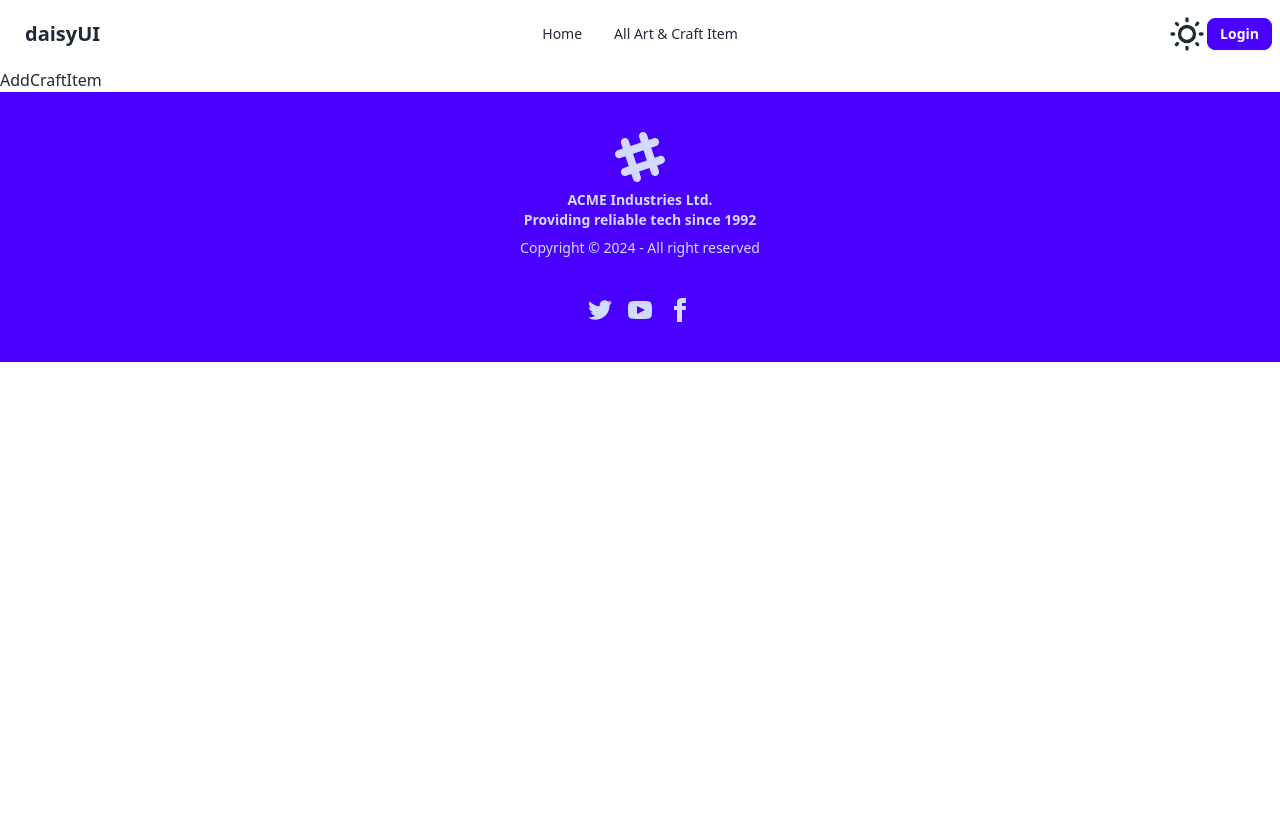
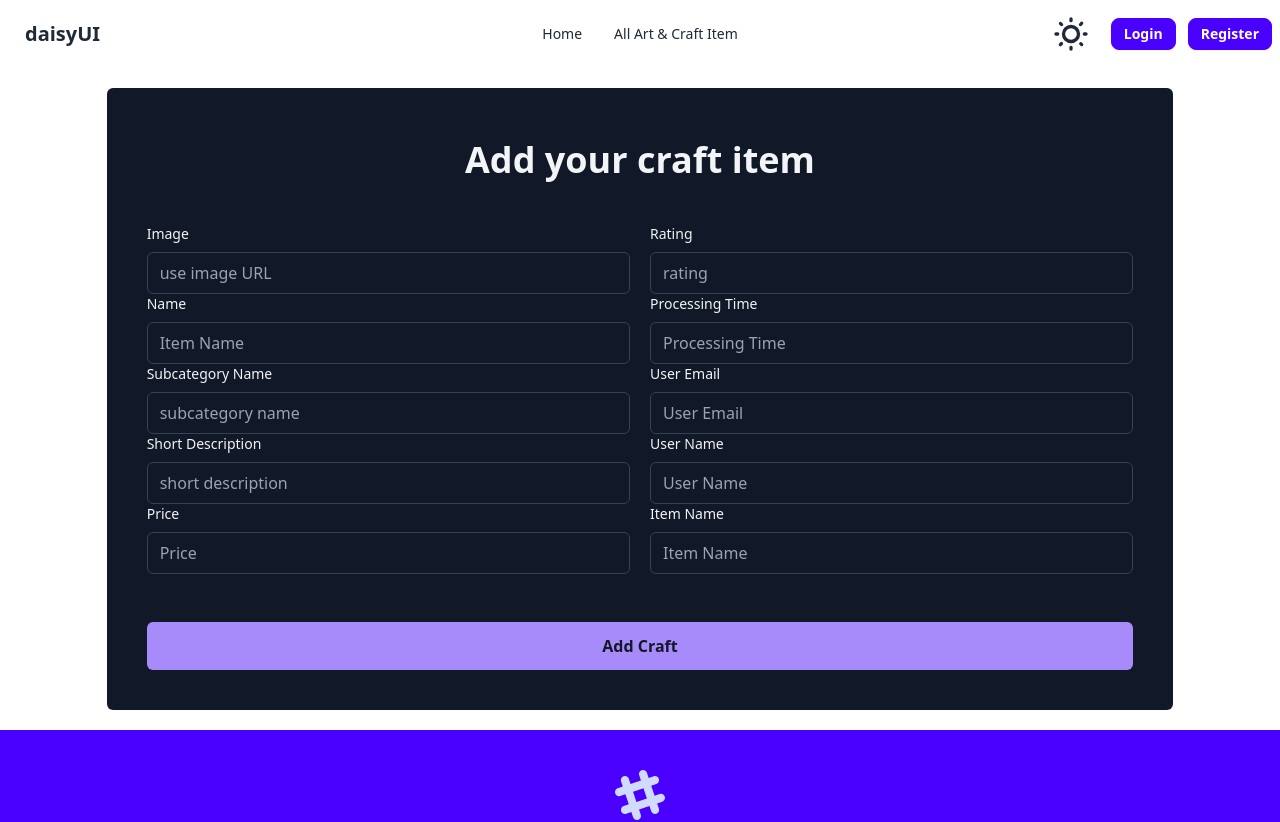
Before and after one commit to rijviislam/creative-palette, a React (Vite) app: page /addcraftitem in a window 1280 px wide. Shown: the top 822 px of the page. Before the commit the page ends 800 px from the top, so only its background shows below. Built offline with nearby package versions, Linux system fonts and the light colour scheme; no server answers.

Commit message:
feat: added banner section and slider and design the add craft item page

```diff
--- /dev/null
+++ b/src/Components/ArtAndCraftUpdate/ArtAndCraftUpdate.jsx
@@ -0,0 +1,7 @@
+export default function ArtAndCraftUpdate() {
+  return (
+    <div>
+      <h2 className="text-3xl">Art And Craft Update</h2>
+    </div>
+  );
+}
--- /dev/null
+++ b/src/Components/Banner/Banner.jsx
@@ -0,0 +1,71 @@
+// Import Swiper React components
+import "swiper/css/autoplay";
+import { Swiper, SwiperSlide } from "swiper/react";
+// Import Swiper styles
+import "swiper/css";
+import "swiper/css/effect-fade";
+import "swiper/css/navigation";
+
+// import required modules
+import { useRef } from "react";
+import { Autoplay, EffectFade } from "swiper/modules";
+
+export default function Banner() {
+  const swiperRefLocal = useRef();
+  const handleMouseEnter = () => {
+    swiperRefLocal?.current?.swiper?.autoplay?.stop();
+  };
+  const handleMouseLeave = () => {
+    swiperRefLocal?.current?.swiper?.autoplay?.start();
+  };
+  return (
+    <div
+      className="w-full h-[555px]"
+      onMouseEnter={handleMouseEnter}
+      onMouseLeave={handleMouseLeave}
+    >
+      <Swiper
+        spaceBetween={30}
+        effect={"fade"}
+        modules={[EffectFade, Autoplay]}
+        ref={swiperRefLocal}
+        autoplay={{ delay: 600 }}
+        className="mySwiper w-full h-full"
+      >
+        <SwiperSlide>
+          <img
+            className="w-full object-contain"
+            src="https://i.ibb.co/FVFGD30/pexels-ian-panelo-7036446.jpg"
+          />
+        </SwiperSlide>
+        <SwiperSlide>
+          <img className="w-full" src="https://i.ibb.co/wNzb8Qz/portrait.jpg" />
+        </SwiperSlide>
+        <SwiperSlide>
+          <img
+            className="w-full object-contain"
+            src="https://i.ibb.co/WpkLKHy/oil.jpg"
+          />
+        </SwiperSlide>
+        <SwiperSlide>
+          <img
+            className="w-full object-contain"
+            src="https://i.ibb.co/ZzK8h8h/16516.jpg"
+          />
+        </SwiperSlide>
+        <SwiperSlide>
+          <img
+            className="w-full object-contain"
+            src="https://i.ibb.co/0Fjcgww/h26090.jpg"
+          />
+        </SwiperSlide>
+        <SwiperSlide>
+          <img
+            className="w-full object-contain"
+            src="https://i.ibb.co/Hpqq24R/blob.jpg"
+          />
+        </SwiperSlide>
+      </Swiper>
+    </div>
+  );
+}
--- /dev/null
+++ b/src/Components/CraftItems/CraftItems.jsx
@@ -0,0 +1,7 @@
+export default function CraftItems() {
+  return (
+    <div>
+      <h2 className="text4xl">CraftItems</h2>
+    </div>
+  );
+}
--- a/src/Components/Home/Home.jsx
+++ b/src/Components/Home/Home.jsx
@@ -1,7 +1,11 @@
+import Banner from "../Banner/Banner";
+import CraftItems from "../CraftItems/CraftItems";
+
 export default function Home() {
   return (
     <div>
-      <h2 className="text-3xl">Home</h2>
+      <Banner />
+      <CraftItems />
     </div>
   );
 }
--- a/src/Components/Navbar/Navbar.jsx
+++ b/src/Components/Navbar/Navbar.jsx
@@ -59,7 +59,7 @@ export default function Navbar() {
       </div>
 
       <div className="navbar-end">
-        <label className="swap swap-rotate">
+        <label className="swap swap-rotate mr-5 ">
           <input
             type="checkbox"
             className="theme-controller"
@@ -83,7 +83,20 @@ export default function Navbar() {
             <path d="M21.64,13a1,1,0,0,0-1.05-.14,8.05,8.05,0,0,1-3.37.73A8.15,8.15,0,0,1,9.08,5.49a8.59,8.59,0,0,1,.25-2A1,1,0,0,0,8,2.36,10.14,10.14,0,1,0,22,14.05,1,1,0,0,0,21.64,13Zm-9.5,6.69A8.14,8.14,0,0,1,7.08,5.22v.27A10.15,10.15,0,0,0,17.22,15.63a9.79,9.79,0,0,0,2.1-.22A8.11,8.11,0,0,1,12.14,19.73Z" />
           </svg>
         </label>
-        {user ? (
+        {!user ? (
+          <div className="flex gap-3">
+            <Link to="/login">
+              <button className="btn btn-sm text-white  btn-primary">
+                Login
+              </button>
+            </Link>
+            <Link to="/register">
+              <button className="btn btn-sm text-white  btn-primary">
+                Register
+              </button>
+            </Link>
+          </div>
+        ) : (
           <div className="flex gap-5 items-center justify-center">
             <div className="w-10 h-10  overflow-hidden rounded-full">
               <img
@@ -99,12 +112,6 @@ export default function Navbar() {
               Logout
             </button>
           </div>
-        ) : (
-          <Link to="/login">
-            <button className="btn btn-sm text-white  btn-primary">
-              Login
-            </button>
-          </Link>
         )}
       </div>
     </div>
--- a/src/Pages/AddCraftItem/AddCraftItem.jsx
+++ b/src/Pages/AddCraftItem/AddCraftItem.jsx
@@ -1,7 +1,167 @@
 export default function AddCraftItem() {
   return (
-    <div>
-      <h2 className="text3xl">AddCraftItem</h2>
+    <div className="flex items-center justify-center w-full my-5">
+      <div className="flex flex-col w-10/12  p-6 rounded-md sm:p-10 bg-gray-900 dark:bg-gray-50 text-gray-100 dark:text-gray-800">
+        <div className="mb-8 text-center">
+          <h1 className="my-3 text-4xl font-bold">Add your craft item</h1>
+        </div>
+        <form className="space-y-12">
+          <div className=" flex items-center gap-5">
+            <div className="w-1/2">
+              <div>
+                <label htmlFor="email" className="block mb-2 text-sm">
+                  Image
+                </label>
+                <input
+                  type="email"
+                  name="email"
+                  id="email"
+                  placeholder="use image URL"
+                  className="w-full px-3 py-2 border rounded-md border-gray-700 dark:border-gray-300 bg-gray-900 dark:bg-gray-50 text-gray-100 dark:text-gray-800"
+                />
+              </div>
+              <div>
+                <div className="flex justify-between mb-2">
+                  <label htmlFor="name" className="text-sm">
+                    Name
+                  </label>
+                </div>
+                <input
+                  type="name"
+                  name="name"
+                  id="name"
+                  placeholder="Item Name"
+                  className="w-full px-3 py-2 border rounded-md border-gray-700 dark:border-gray-300 bg-gray-900 dark:bg-gray-50 text-gray-100 dark:text-gray-800"
+                />
+              </div>
+              <div>
+                <div className="flex justify-between mb-2">
+                  <label htmlFor="subcategory_Name" className="text-sm">
+                    Subcategory Name
+                  </label>
+                </div>
+                <input
+                  type="subcategory_Name"
+                  name="subcategory_Name"
+                  id="subcategory_Name"
+                  placeholder="subcategory name"
+                  className="w-full px-3 py-2 border rounded-md border-gray-700 dark:border-gray-300 bg-gray-900 dark:bg-gray-50 text-gray-100 dark:text-gray-800"
+                />
+              </div>
+              <div>
+                <div className="flex justify-between mb-2">
+                  <label htmlFor="shortdescription" className="text-sm">
+                    Short Description
+                  </label>
+                </div>
+                <input
+                  type="shortdescription"
+                  name="shortdescription"
+                  id="shortdescription"
+                  placeholder="short description"
+                  className="w-full px-3 py-2 border rounded-md border-gray-700 dark:border-gray-300 bg-gray-900 dark:bg-gray-50 text-gray-100 dark:text-gray-800"
+                />
+              </div>
+              <div>
+                <div className="flex justify-between mb-2">
+                  <label htmlFor="price" className="text-sm">
+                    Price
+                  </label>
+                </div>
+                <input
+                  type="price"
+                  name="price"
+                  id="price"
+                  placeholder="Price"
+                  className="w-full px-3 py-2 border rounded-md border-gray-700 dark:border-gray-300 bg-gray-900 dark:bg-gray-50 text-gray-100 dark:text-gray-800"
+                />
+              </div>
+            </div>
+            <div className="w-1/2">
+              <div>
+                <div className="flex justify-between mb-2">
+                  <label htmlFor="rating" className="text-sm">
+                    Rating
+                  </label>
+                </div>
+                <input
+                  type="rating"
+                  name="rating"
+                  id="rating"
+                  placeholder="rating"
+                  className="w-full px-3 py-2 border rounded-md border-gray-700 dark:border-gray-300 bg-gray-900 dark:bg-gray-50 text-gray-100 dark:text-gray-800"
+                />
+              </div>
+              <div>
+                <div className="flex justify-between mb-2">
+                  <label htmlFor="processing_time" className="text-sm">
+                    Processing Time
+                  </label>
+                </div>
+                <input
+                  type="processing_time"
+                  name="processing_time"
+                  id="processing_time"
+                  placeholder="Processing Time"
+                  className="w-full px-3 py-2 border rounded-md border-gray-700 dark:border-gray-300 bg-gray-900 dark:bg-gray-50 text-gray-100 dark:text-gray-800"
+                />
+              </div>
+              <div>
+                <div className="flex justify-between mb-2">
+                  <label htmlFor="useremail" className="text-sm">
+                    User Email
+                  </label>
+                </div>
+                <input
+                  type="useremail"
+                  name="useremail"
+                  id="useremail"
+                  placeholder="User Email"
+                  className="w-full px-3 py-2 border rounded-md border-gray-700 dark:border-gray-300 bg-gray-900 dark:bg-gray-50 text-gray-100 dark:text-gray-800"
+                />
+              </div>
+              <div>
+                <div className="flex justify-between mb-2">
+                  <label htmlFor="username" className="text-sm">
+                    User Name
+                  </label>
+                </div>
+                <input
+                  type="username"
+                  name="username"
+                  id="username"
+                  placeholder="User Name"
+                  className="w-full px-3 py-2 border rounded-md border-gray-700 dark:border-gray-300 bg-gray-900 dark:bg-gray-50 text-gray-100 dark:text-gray-800"
+                />
+              </div>
+              <div>
+                <div className="flex justify-between mb-2">
+                  <label htmlFor="name" className="text-sm">
+                    Item Name
+                  </label>
+                </div>
+                <input
+                  type="name"
+                  name="name"
+                  id="name"
+                  placeholder="Item Name"
+                  className="w-full px-3 py-2 border rounded-md border-gray-700 dark:border-gray-300 bg-gray-900 dark:bg-gray-50 text-gray-100 dark:text-gray-800"
+                />
+              </div>
+            </div>
+          </div>
+          <div className="space-y-2">
+            <div>
+              <button
+                type="button"
+                className="w-full px-8 py-3 font-semibold rounded-md bg-violet-400 dark:bg-violet-600 text-gray-900 dark:text-gray-50"
+              >
+                Add Craft
+              </button>
+            </div>
+          </div>
+        </form>
+      </div>
     </div>
   );
 }
--- a/src/Pages/AllArtAndCraftItem/AllArtAndCraftItem.jsx
+++ b/src/Pages/AllArtAndCraftItem/AllArtAndCraftItem.jsx
@@ -1,7 +1,7 @@
 export default function AllArtAndCraftItem() {
   return (
     <div>
-      <h2 className="text-3xl">AllArtAndCraftItem</h2>
+      <h2 className="text-3xl">All ArtAnd Craft Item</h2>
     </div>
   );
 }
--- a/src/Pages/MyArtAndCraftList/MyArtAndCraftList.jsx
+++ b/src/Pages/MyArtAndCraftList/MyArtAndCraftList.jsx
@@ -1,7 +1,7 @@
 export default function MyArtAndCraftList() {
   return (
     <div>
-      <h2 className="text3xl">MyArtAndCraftList</h2>
+      <h2 className="text-3xl">My Art And Craft List</h2>
     </div>
   );
 }
--- a/src/Routes/Route.jsx
+++ b/src/Routes/Route.jsx
@@ -1,4 +1,5 @@
 import { createBrowserRouter } from "react-router-dom";
+import Banner from "../Components/Banner/Banner";
 import Home from "../Components/Home/Home";
 import Login from "../Components/Login/Login";
 import Register from "../Components/Register/Register";
@@ -17,6 +18,10 @@ export const router = createBrowserRouter([
       {
         path: "/",
         element: <Home />,
+      },
+      {
+        path: "/",
+        element: <Banner />,
       },
       {
         path: "/login",
```
